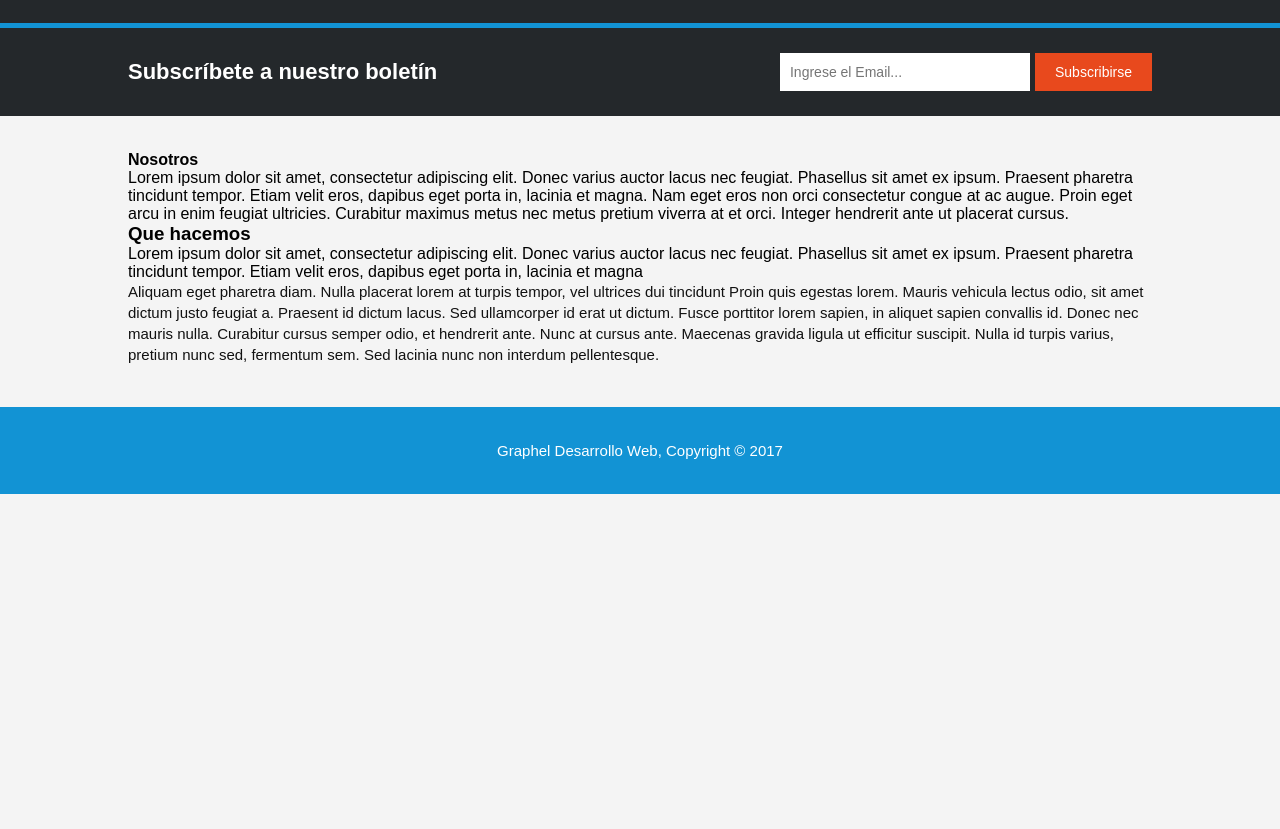
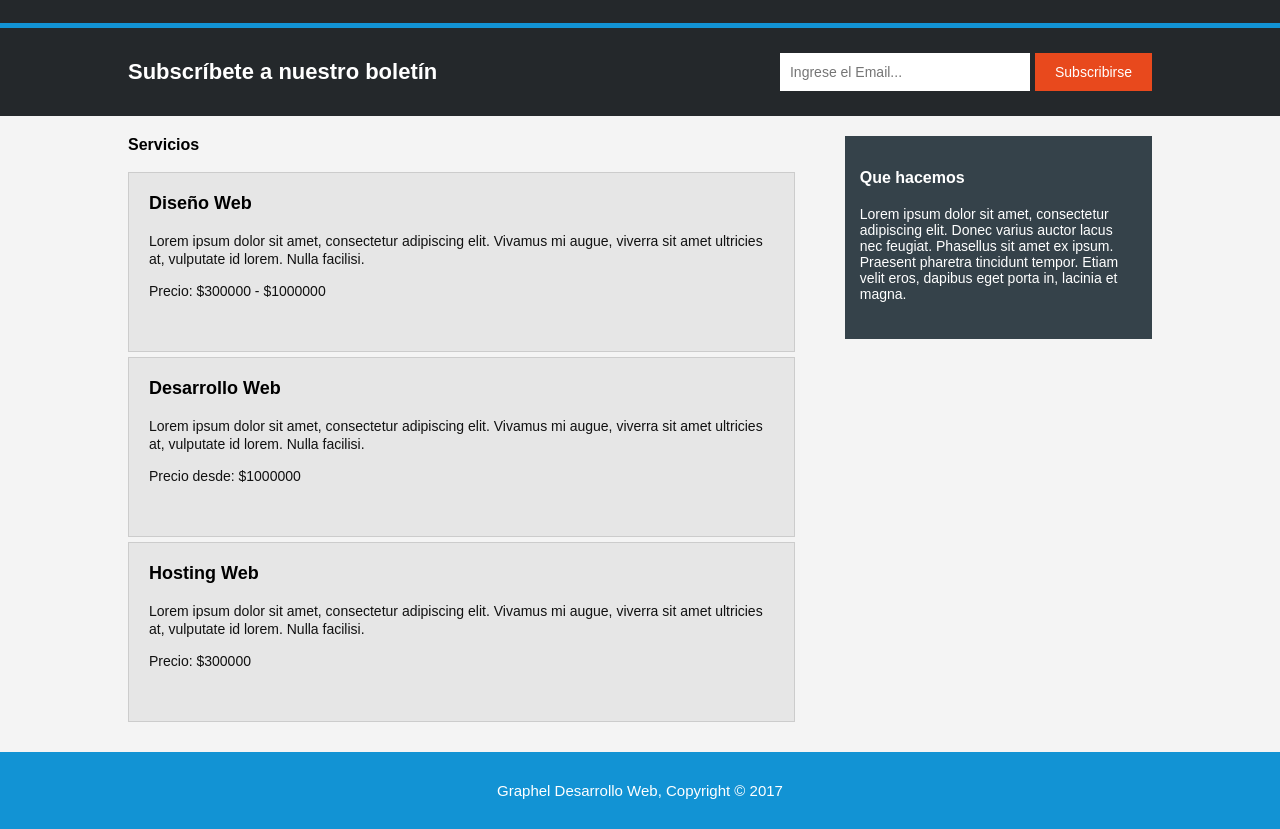
Before and after one commit to 599-adsomauricio/Proyecto-Graphel, a plain HTML site: page pages/servicios.html in a window 1280 px wide. Shown: the part 63-892 px from the top of the page. Before the commit the page ends 800 px from the top, so only its background shows below. Drawn offline with Linux system fonts and the light colour scheme.

Commit message:
MQ - cambios realizados en nosotros y servicios tanto en el html como el css

```diff
--- a/pages/servicios.html
+++ b/pages/servicios.html
@@ -1,77 +1,109 @@
+
 <!DOCTYPE html>
 <html lang="es">
 <head>
     <meta charset="UTF-8">
     <meta name="viewport" content="width=device-width, initial-scale=1.0">
-    <title>Proyecto Graphel</title>
+    <title>Servicios - Proyecto Graphel</title>
     <link rel="stylesheet" href="../styles/styles.css">
 </head>
 <body>
 
+    <!-- ENCABEZADO -->
     <header id="inicio">
         <div class="contenedor encabezado">
             <h1 class="logo">Diseño <span>Multimedia</span></h1>
 
-             <nav>
+            <nav>
                 <a href="../index.html">INICIO</a>
-                <a href="nosotros.html" >NOSOTROS</a>
-                <a href="#servicios" class="activo">SERVICIOS</a>
+                <a href="nosotros.html">NOSOTROS</a>
+                <a href="servicios.html" class="activo">SERVICIOS</a>
                 <a href="contacto.html">CONTACTO</a>
             </nav>
         </div>
     </header>
 
+    <!-- BOLETÍN -->
     <section class="boletin">
         <div class="contenedor contenido-boletin">
+
             <h3>Subscríbete a nuestro boletín</h3>
 
             <form action="#">
                 <input type="email" placeholder="Ingrese el Email..." required>
                 <button type="submit">Subscribirse</button>
             </form>
-        </div>
-    </section>
-
-    <section class="servicios" id="servicios">
-        <div class="contenedor nosotros">
-
-            <article class="Nosotros">
-               <h4>Nosotros</h4>
-                <p>
-                   Lorem ipsum dolor sit amet, consectetur adipiscing elit. Donec varius
-                    auctor lacus nec feugiat. Phasellus sit amet ex ipsum. Praesent pharetra
-                     tincidunt tempor. Etiam velit eros, dapibus eget porta in, lacinia et magna.
-                     Nam eget eros non orci consectetur congue at ac augue. Proin eget arcu in enim
-                      feugiat ultricies. Curabitur maximus metus nec metus pretium viverra at et orci.
-                       Integer hendrerit ante ut placerat cursus.
-
-                </p>
-            </article>
-            <article class="tarjetaSer">
-                <h3> Que hacemos</h3>
-                <p>
-                    Lorem ipsum dolor sit amet, consectetur adipiscing elit. Donec varius auctor
-                     lacus nec feugiat. Phasellus sit amet ex ipsum. Praesent pharetra tincidunt tempor.
-                      Etiam velit eros, dapibus eget porta in, lacinia et magna
-                </p>
-            </article>
-
-            <article class="tarjeta">
-
-
-                <p>
-                  Aliquam eget pharetra diam. Nulla placerat lorem at turpis tempor, vel ultrices dui tincidunt
-                   Proin quis egestas lorem. Mauris vehicula lectus odio, sit amet dictum justo feugiat a. Praesent
-                    id dictum lacus. Sed ullamcorper id erat ut dictum. Fusce porttitor lorem sapien, in aliquet sapien
-                     convallis id. Donec nec mauris nulla. Curabitur cursus semper odio, et hendrerit ante. Nunc at cursus ante.
-                      Maecenas gravida ligula ut efficitur suscipit. Nulla id turpis varius, pretium nunc sed, fermentum sem.
-                       Sed lacinia nunc non interdum pellentesque.
-                </p>
-            </article>
 
         </div>
     </section>
 
+    <!-- CONTENIDO DE SERVICIOS -->
+    <section class="pagina-servicios">
+
+        <div class="contenedor servicios-layout">
+
+            <!-- COLUMNA IZQUIERDA -->
+            <main class="servicios-contenido">
+
+                <h3>Servicios</h3>
+
+                <article class="servicio-item">
+                    <h3>Diseño Web</h3>
+
+                    <p>
+                        Lorem ipsum dolor sit amet, consectetur adipiscing elit.
+                        Vivamus mi augue, viverra sit amet ultricies at,
+                        vulputate id lorem. Nulla facilisi.
+                    </p>
+
+                    <p>Precio: $300000 - $1000000</p>
+                </article>
+
+                <article class="servicio-item">
+                    <h3>Desarrollo Web</h3>
+
+                    <p>
+                        Lorem ipsum dolor sit amet, consectetur adipiscing elit.
+                        Vivamus mi augue, viverra sit amet ultricies at,
+                        vulputate id lorem. Nulla facilisi.
+                    </p>
+
+                    <p>Precio desde: $1000000</p>
+                </article>
+
+                <article class="servicio-item">
+                    <h3>Hosting Web</h3>
+
+                    <p>
+                        Lorem ipsum dolor sit amet, consectetur adipiscing elit.
+                        Vivamus mi augue, viverra sit amet ultricies at,
+                        vulputate id lorem. Nulla facilisi.
+                    </p>
+
+                    <p>Precio: $300000</p>
+                </article>
+
+            </main>
+
+            <!-- COLUMNA DERECHA -->
+            <aside class="servicios-lateral">
+
+                <h3>Que hacemos</h3>
+
+                <p>
+                    Lorem ipsum dolor sit amet, consectetur adipiscing elit.
+                    Donec varius auctor lacus nec feugiat. Phasellus sit
+                    amet ex ipsum. Praesent pharetra tincidunt tempor.
+                    Etiam velit eros, dapibus eget porta in, lacinia et magna.
+                </p>
+
+            </aside>
+
+        </div>
+
+    </section>
+
+    <!-- PIE DE PÁGINA -->
     <footer id="contacto">
         <p>Graphel Desarrollo Web, Copyright &copy; 2017</p>
     </footer>
--- a/styles/styles.css
+++ b/styles/styles.css
@@ -8,12 +8,15 @@ body {
     font-family: Arial, Helvetica, sans-serif;
     background-color: #f4f4f4;
     color: #000000;
+    min-height: 100vh;
+    display: flex;
+    flex-direction: column;
 }
 
 .contenedor {
     width: 80%;
-    max-width: 1100px;
-    margin: 0 auto;
+    margin: auto;
+    overflow: hidden;
 }
 
 /* ENCABEZADO */
@@ -64,8 +67,8 @@ nav a.activo {
         url("../assets/images/cabecera.jpg"),
         url("../images/cabecera.jpg"),
         url("assets/images/cabecera.jpg");
-   background-size: 195%;
-    background-position: center 40%;
+    background-size: cover;
+    background-position: center center;
     background-repeat: no-repeat;
     display: flex;
     justify-content: center;
@@ -87,7 +90,7 @@ nav a.activo {
 .principal p {
     font-size: 20px;
     line-height: 1.4;
-    max-width: 880px;
+    max-width: 920px;
     margin: 0 auto;
 }
 
@@ -176,6 +179,175 @@ footer {
     background-color: #1293d4;
     color: #ffffff;
     text-align: center;
-    padding: 35px 15px;
+    padding: 30px 20px;
     font-size: 15px;
 }
+/*---------------------------------------------------------------*/
+
+   /*PAGINA NOSOTROS*/
+
+.pagina-nosotros {
+    padding: 20px 0 35px 0;
+    background-color: #f4f4f4;
+    font-family: Arial,Arial, Helvetica, sans-serif;
+}
+
+/* ORGANIZACION DE LAS DOS COLUMNAS */
+
+.nosotros-layout {
+    width: 80%;
+    max-width: 1100px;
+    margin: 0 auto;
+    display: grid;
+    grid-template-columns: 65fr 30fr;
+    gap: 5%;
+    align-items: start;
+}
+
+/* COLUMNA IZQUIERDA */
+
+.nosotros-contenido {
+    width: 100%;
+}
+
+.nosotros-texto h4 {
+    font-size: 19px;
+    font-weight: bold;
+    margin: 0;
+    padding-bottom: 18px;
+    color: #000000;
+}
+
+.nosotros-texto p {
+    font-size: 15px;
+    line-height: 1.45;
+    color: #111111;
+    margin: 0;
+}
+
+/* RECUADRO OSCURO */
+
+.nosotros-tarjeta {
+    background-color: #35424a;
+    color: #ffffff;
+    padding: 18px 16px;
+    margin-top: 18px;
+}
+
+.nosotros-tarjeta p {
+    font-size: 15px;
+    line-height: 1.45;
+    color: #ffffff;
+    margin: 0;
+}
+
+/* IMAGEN */
+
+.nosotros-imagen {
+    margin-top: 18px;
+    width: 100%;
+}
+
+.nosotros-imagen img {
+    width: 100%;
+    height: 230px;
+    object-fit: cover;
+    display: block;
+}
+
+/* COLUMNA DERECHA */
+
+.nosotros-lateral {
+    background-color: #35424a;
+    color: #ffffff;
+    padding: 32px 18px 40px 18px;
+
+}
+
+.nosotros-lateral h3 {
+    font-size: 19px;
+    font-weight: bold;
+    margin-bottom: 0;
+    padding-bottom: 18px;
+}
+
+.nosotros-lateral p {
+    font-size: 15px;
+    line-height: 1.45;
+    color: #ffffff;
+    margin: 0;
+}
+
+/*---------------------------------------------------------------*/
+
+/* PAGINA SERVICIOS */
+
+.pagina-servicios {
+    padding: 20px 0 25px;
+    background-color: #f4f4f4;
+}
+
+/* ORGANIZACION DE LAS COLUMNAS */
+
+.servicios-layout {
+    display: grid;
+    grid-template-columns: 2.17fr 1fr;
+    gap: 50px;
+    align-items: start;
+}
+
+/* COLUMNA IZQUIERDA */
+
+.servicios-contenido {
+    width: 100%;
+}
+
+.servicios-contenido > h3 {
+    font-size: 16px;
+    margin-bottom: 18px;
+    color: #000000;
+}
+
+/* TARJETAS DE SERVICIOS */
+
+.servicio-item {
+    background-color: #e6e6e6;
+    border: 1px solid #cccccc;
+    padding: 20px;
+    margin-bottom: 5px;
+    min-height: 180px;
+}
+
+.servicio-item h3 {
+    font-size: 18px;
+    margin-bottom: 18px;
+    color: #000000;
+}
+
+.servicio-item p {
+    font-size: 14px;
+    line-height: 1.3;
+    color: #111111;
+    margin-bottom: 14px;
+}
+
+/* COLUMNA DERECHA */
+
+.servicios-lateral {
+    background-color: #35424a;
+    color: #ffffff;
+    padding: 33px 15px;
+    min-height: 203px;
+}
+
+.servicios-lateral h3 {
+    font-size: 16px;
+    margin-bottom: 19px;
+    color: #ffffff;
+}
+
+.servicios-lateral p {
+    font-size: 14px;
+    line-height: 1.15;
+    color: #ffffff;
+}
```
Also changed, not shown: pages/nosotros.html (+16 -15 lines).
